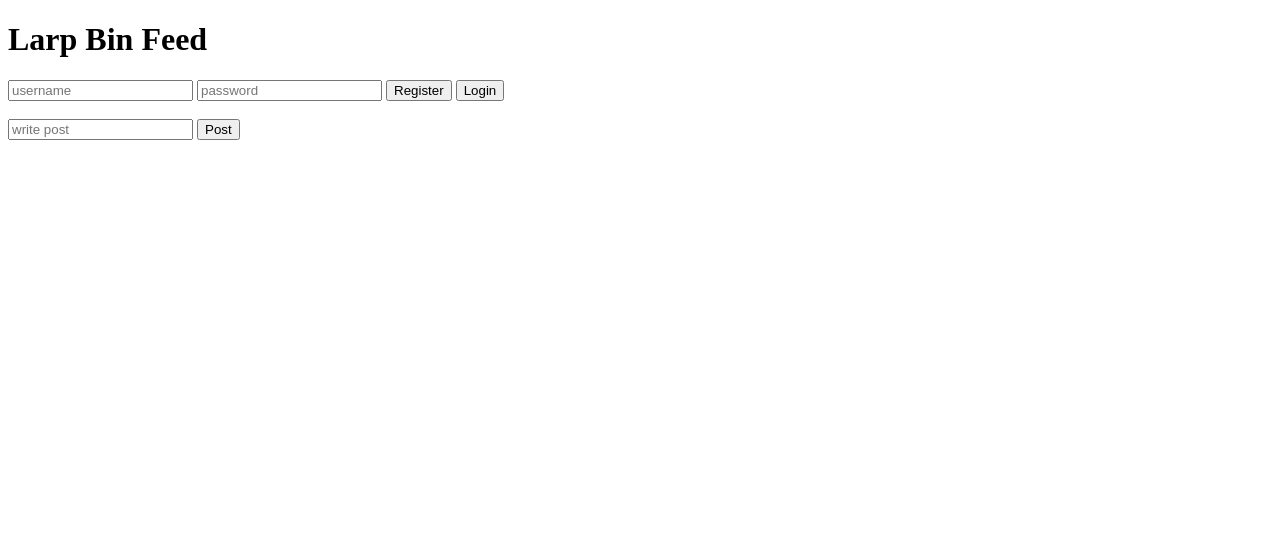
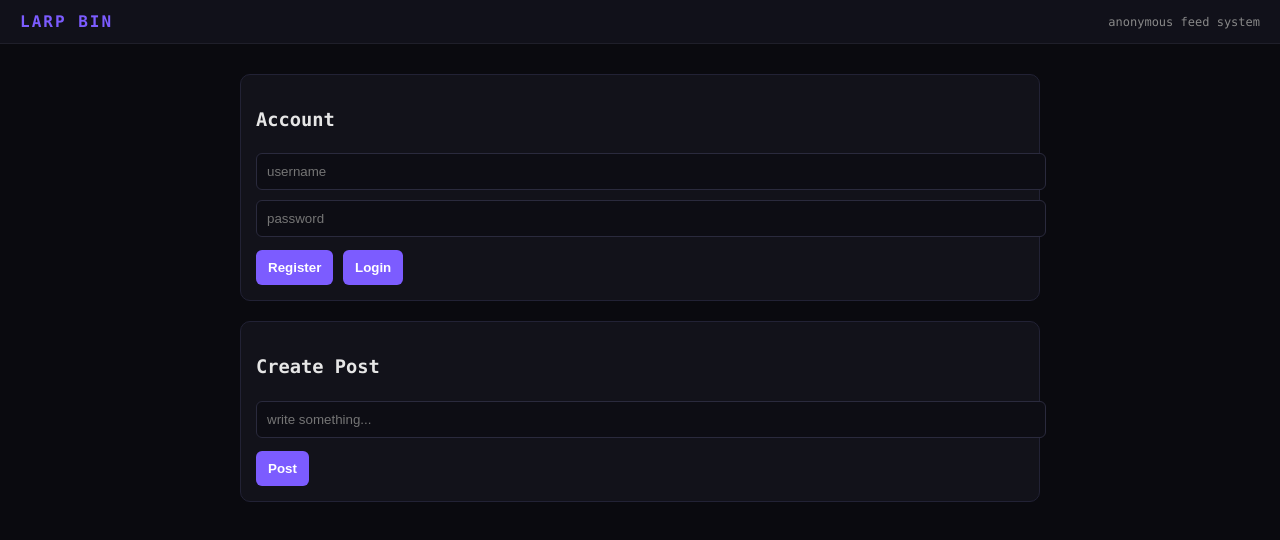
Before and after one commit to socialhoh/Larp-Bin-Website, a website: page public/index.html in a window 1280 px wide. Drawn offline with Linux system fonts and the light colour scheme; no server answers.

Commit message:
ui update

```diff
--- a/public/index.html
+++ b/public/index.html
@@ -2,21 +2,137 @@
 <html>
 <head>
   <title>Larp Bin</title>
+  <style>
+    body {
+      margin: 0;
+      background: #0a0a0f;
+      color: #e6e6e6;
+      font-family: ui-monospace, SFMono-Regular, Menlo, monospace;
+    }
+
+    /* TOP BAR */
+    header {
+      background: #11111a;
+      border-bottom: 1px solid #1f1f2a;
+      padding: 12px 20px;
+      display: flex;
+      justify-content: space-between;
+      align-items: center;
+    }
+
+    .logo {
+      font-weight: bold;
+      letter-spacing: 2px;
+      color: #7c5cff;
+    }
+
+    .tag {
+      font-size: 12px;
+      color: #888;
+    }
+
+    /* MAIN LAYOUT */
+    .container {
+      max-width: 800px;
+      margin: 30px auto;
+      padding: 0 15px;
+    }
+
+    /* INPUT BOX */
+    .panel {
+      background: #12121a;
+      border: 1px solid #222235;
+      padding: 15px;
+      border-radius: 10px;
+      margin-bottom: 20px;
+    }
+
+    input {
+      width: 100%;
+      margin: 5px 0;
+      padding: 10px;
+      background: #0d0d14;
+      border: 1px solid #2a2a3d;
+      color: white;
+      border-radius: 6px;
+      outline: none;
+    }
+
+    button {
+      background: #7c5cff;
+      border: none;
+      padding: 10px 12px;
+      margin-top: 8px;
+      color: white;
+      cursor: pointer;
+      border-radius: 6px;
+      font-weight: bold;
+    }
+
+    button:hover {
+      background: #6a4df0;
+    }
+
+    /* POSTS */
+    .post {
+      background: #12121a;
+      border: 1px solid #1f1f2f;
+      padding: 12px;
+      margin-bottom: 10px;
+      border-radius: 10px;
+    }
+
+    .username {
+      color: #7c5cff;
+      font-weight: bold;
+      font-size: 14px;
+    }
+
+    .text {
+      margin-top: 5px;
+      color: #ddd;
+    }
+
+    .meta {
+      font-size: 11px;
+      color: #777;
+      margin-top: 8px;
+    }
+
+    /* subtle glow effect */
+    .post:hover {
+      border-color: #333355;
+      box-shadow: 0 0 10px rgba(124,92,255,0.15);
+    }
+  </style>
 </head>
+
 <body>
-  <h1>Larp Bin Feed</h1>
 
-  <input id="user" placeholder="username">
-  <input id="pass" placeholder="password">
-  <button onclick="register()">Register</button>
-  <button onclick="login()">Login</button>
+<header>
+  <div class="logo">LARP BIN</div>
+  <div class="tag">anonymous feed system</div>
+</header>
 
-  <br><br>
+<div class="container">
 
-  <input id="postText" placeholder="write post">
-  <button onclick="post()">Post</button>
+  <div class="panel">
+    <h3>Account</h3>
+    <input id="user" placeholder="username">
+    <input id="pass" placeholder="password">
+    <button onclick="register()">Register</button>
+    <button onclick="login()">Login</button>
+  </div>
+
+  <div class="panel">
+    <h3>Create Post</h3>
+    <input id="postText" placeholder="write something...">
+    <button onclick="post()">Post</button>
+  </div>
 
   <div id="feed"></div>
+
+</div>
 
 <script>
 async function register(){
@@ -24,8 +140,8 @@ async function register(){
     method:"POST",
     headers:{ "Content-Type":"application/json" },
     body: JSON.stringify({
-      username: user.value,
-      password: pass.value
+      username:user.value,
+      password:pass.value
     })
   });
 }
@@ -35,8 +151,8 @@ async function login(){
     method:"POST",
     headers:{ "Content-Type":"application/json" },
     body: JSON.stringify({
-      username: user.value,
-      password: pass.value
+      username:user.value,
+      password:pass.value
     })
   });
   loadPosts();
@@ -47,8 +163,8 @@ async function post(){
     method:"POST",
     headers:{ "Content-Type":"application/json" },
     body: JSON.stringify({
-      username: user.value,
-      text: postText.value
+      username:user.value,
+      text:postText.value
     })
   });
   loadPosts();
@@ -60,7 +176,13 @@ async function loadPosts(){
 
   feed.innerHTML = "";
   data.forEach(p => {
-    feed.innerHTML += `<p><b>${p.username}</b>: ${p.text}</p>`;
+    feed.innerHTML += `
+      <div class="post">
+        <div class="username">${p.username}</div>
+        <div class="text">${p.text}</div>
+        <div class="meta">${new Date(p.createdAt).toLocaleString()}</div>
+      </div>
+    `;
   });
 }
 
```
